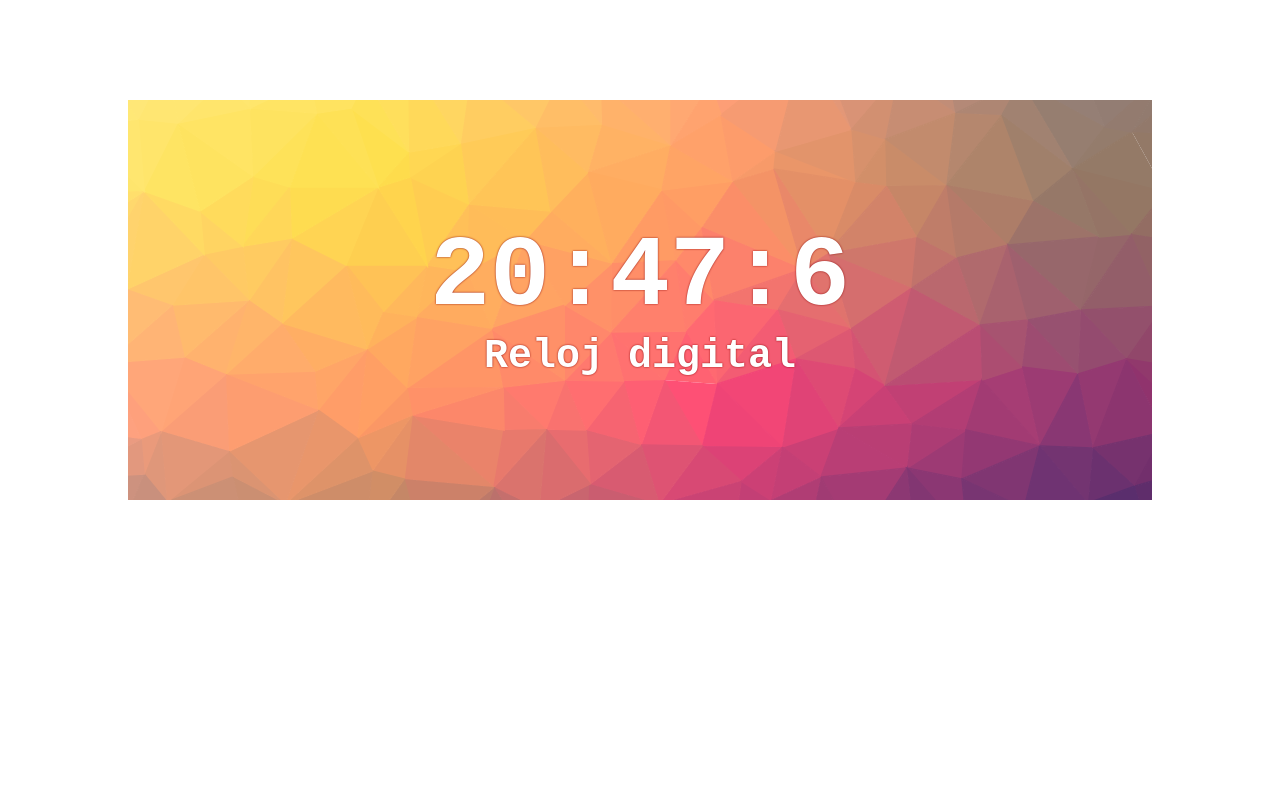
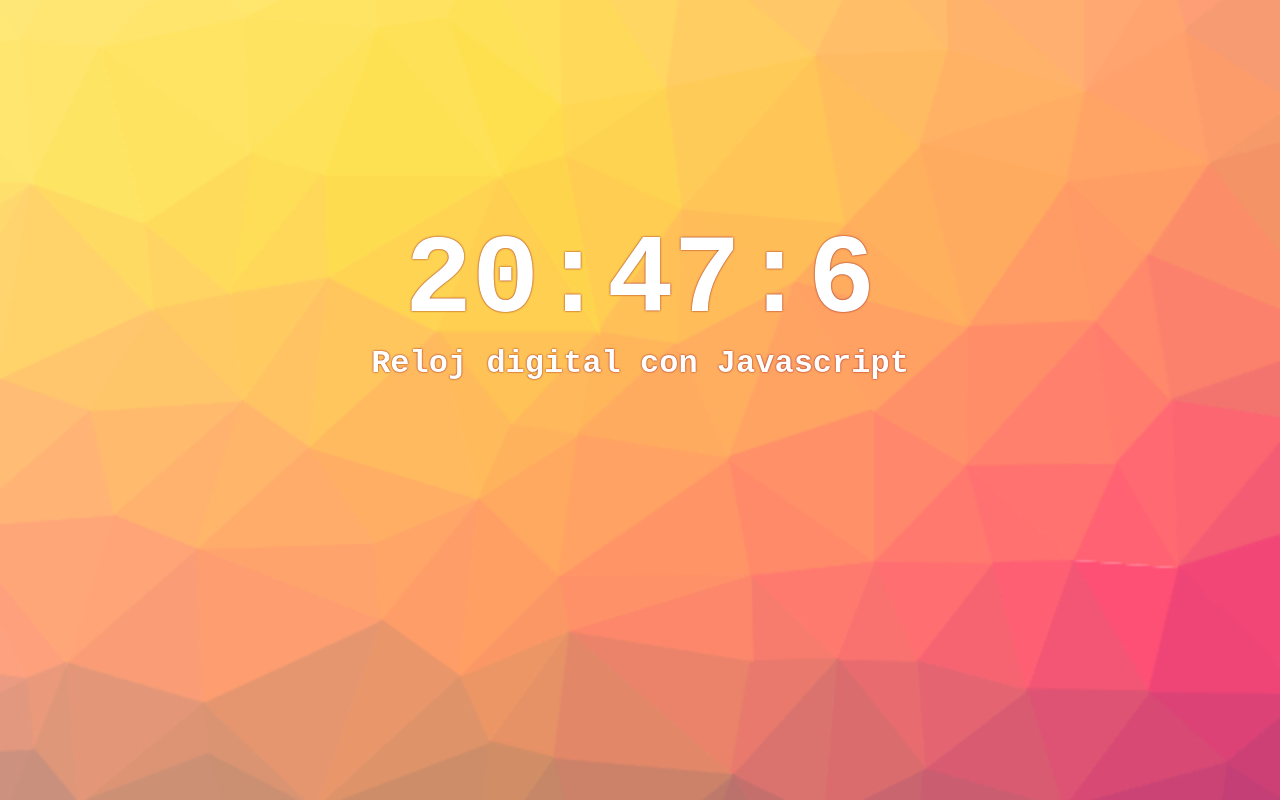
Before and after one commit to mickyrendon/Reloj, a plain HTML site: page index.html in a window 1280 px wide. Shown: the top 800 px of the page. Drawn offline with Linux system fonts and the light colour scheme.

Commit message:
features

```diff
--- a/index.html
+++ b/index.html
@@ -6,13 +6,17 @@
     <meta name="viewport" content="width=device-width, initial-scale=1.0">
 
     <link rel="stylesheet" href="./styles/style.css">
-    <title>Document</title>
+    <title>Reloj digital</title>
 </head>
 <body>
     <main>
         <section class="data-container">
-            <div id="hour" class="hour"></div>
-            <div class="text">Reloj digital</div>
+            <div class="time-container">
+                <h1 id="hour" class="hour"></h1>
+                <h1 id="minutes" class="minutes"></h1>
+                <h1 id="seconds" class="seconds"></h1>
+            </div>
+            <h3 class="text">Reloj digital con Javascript</h3>
         </section>
     </main>
 
--- a/js/app.js
+++ b/js/app.js
@@ -4,7 +4,9 @@ const time = ()=>{
     let minutes = date.getMinutes();
     let seconds = date.getSeconds();
 
-    return document.getElementById('hour').innerHTML = `${hour}:${minutes}:${seconds}`;
+    return  document.getElementById('hour').innerHTML = `${hour}`,
+            document.getElementById('minutes').innerHTML = `:${minutes}`,
+            document.getElementById('seconds').innerHTML = `:${seconds}`;
 }
 
 // no necesitamos del onload para que se actualize cada segundo
--- a/styles/style.css
+++ b/styles/style.css
@@ -2,30 +2,54 @@
     margin: 0;
     padding: 0;
     box-sizing: border-box;
-    font: bolder 2.5rem monospace;
+    font: bolder 14vh monospace;
     text-align: center;
 }
-body, main, .data-container{
+body, main, .data-container, .time-container{
     display: flex;
     justify-content: center;
 }
 body{
-    height: 600px;
+    height: 1200px;
     align-items: center;
     color: white;
     text-shadow:0 0 2px darkred;
 }
 main{
-    width: 80%;
-    height: 400px;
+    width: 100%;
+    height: 100%;
     background-image: url(../assets/cool-background.png);
+    background-size: cover;
+    background-repeat: no-repeat;
 }
 .data-container{
     width: 100%;
+    height: 50%;
     flex-direction: column;
+}
+.time-container{
+    width: 100%;
+}
+h1{
+    height: 100%;
+}
+.seconds{
+    display: none;
 }
 .text{
     width: 100%;
-    font-size: 1rem;
+    font-size: 4vh;
 
 }
+
+
+
+/* mediaqueries despues  */
+@media (min-width: 530px) {
+    .time-container{
+        justify-content: center;
+    }
+    .seconds{
+        display: flex;
+    }
+}
```
